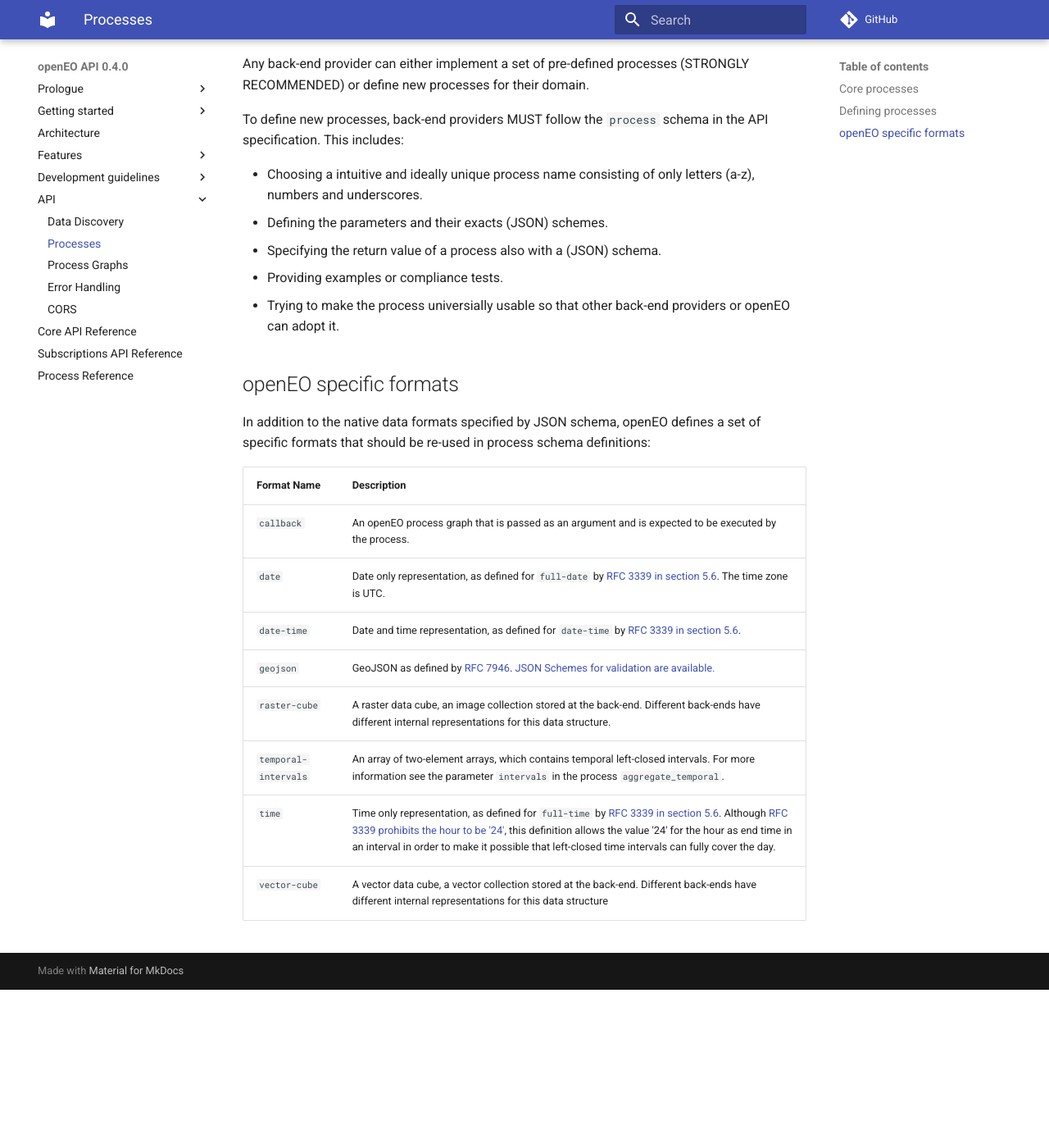
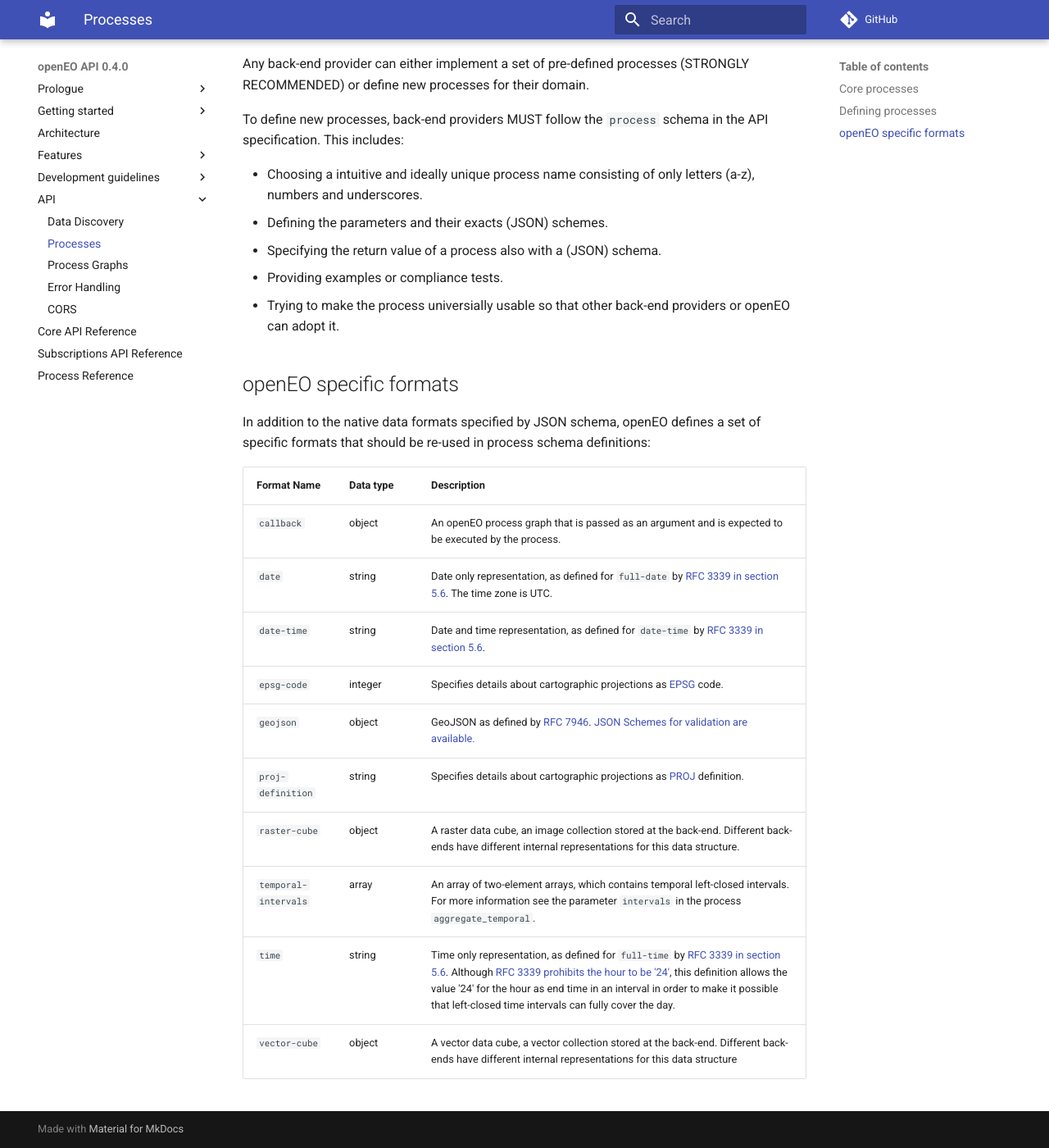
Before and after one commit to Open-EO/openeo-api, an MkDocs documentation site: the page built from docs/processes.md, in a window 1280 px wide and 1400 px high, scrolled down 517 px. Shown: the whole window at 82% size. Built offline with MkDocs 1.6.1 and Material for MkDocs 9.7.7, drawn with Linux system fonts in a browser that asks for light colours; comment, search, counter and statistics services are not loaded; before the commit the page ends 1724 px from its top, so only the background shows below that.

Commit message:
Improved referencing projections/crs

```diff
--- a/docs/processes.md
+++ b/docs/processes.md
@@ -24,13 +24,15 @@ To define new processes, back-end providers MUST follow the `process` schema in
 
 In addition to the native data formats specified by JSON schema, openEO defines a set of specific formats that should be re-used in process schema definitions:
 
-| Format Name   | Description |
-| ------------- | ----------- |
-| `callback`    | An openEO process graph that is passed as an argument and is expected to be executed by the process. |
-| `date`        | Date only representation, as defined for `full-date` by [RFC 3339 in section 5.6](https://tools.ietf.org/html/rfc3339#section-5.6). The time zone is UTC. |
-| `date-time`   | Date and time representation, as defined for `date-time` by [RFC 3339 in section 5.6](https://tools.ietf.org/html/rfc3339#section-5.6). |
-| `geojson`     | GeoJSON as defined by [RFC 7946](https://tools.ietf.org/html/rfc7946). [JSON Schemes for validation are available.](https://github.com/geojson/schema) |
-| `raster-cube` | A raster data cube, an image collection stored at the back-end. Different back-ends have different internal representations for this data structure. |
-| `temporal-intervals` | An array of two-element arrays, which contains temporal left-closed intervals. For more information see the parameter `intervals` in the process `aggregate_temporal`. |
-| `time`        | Time only representation, as defined for `full-time` by [RFC 3339 in section 5.6](https://tools.ietf.org/html/rfc3339#section-5.6). Although [RFC 3339 prohibits the hour to be '24'](https://tools.ietf.org/html/rfc3339#section-5.7), this definition allows the value '24' for the hour as end time in an interval in order to make it possible that left-closed time intervals can fully cover the day. |
-| `vector-cube` | A vector data cube, a vector collection stored at the back-end. Different back-ends have different internal representations for this data structure |
+| Format Name          | Data type | Description |
+| -------------------- | --------- | ----------- |
+| `callback`           | object    | An openEO process graph that is passed as an argument and is expected to be executed by the process. |
+| `date`               | string    | Date only representation, as defined for `full-date` by [RFC 3339 in section 5.6](https://tools.ietf.org/html/rfc3339#section-5.6). The time zone is UTC. |
+| `date-time`          | string    | Date and time representation, as defined for `date-time` by [RFC 3339 in section 5.6](https://tools.ietf.org/html/rfc3339#section-5.6). |
+| `epsg-code`          | integer   | Specifies details about cartographic projections as [EPSG](http://www.epsg.org) code. |
+| `geojson`            | object    | GeoJSON as defined by [RFC 7946](https://tools.ietf.org/html/rfc7946). [JSON Schemes for validation are available.](https://github.com/geojson/schema) |
+| `proj-definition`    | string    | Specifies details about cartographic projections as [PROJ](https://proj4.org) definition. |
+| `raster-cube`        | object    | A raster data cube, an image collection stored at the back-end. Different back-ends have different internal representations for this data structure. |
+| `temporal-intervals` | array     | An array of two-element arrays, which contains temporal left-closed intervals. For more information see the parameter `intervals` in the process `aggregate_temporal`. |
+| `time`               | string    | Time only representation, as defined for `full-time` by [RFC 3339 in section 5.6](https://tools.ietf.org/html/rfc3339#section-5.6). Although [RFC 3339 prohibits the hour to be '24'](https://tools.ietf.org/html/rfc3339#section-5.7), this definition allows the value '24' for the hour as end time in an interval in order to make it possible that left-closed time intervals can fully cover the day. |
+| `vector-cube`        | object    | A vector data cube, a vector collection stored at the back-end. Different back-ends have different internal representations for this data structure |
```
Also changed, not shown: subscriptions.json (+17 -4 lines), openapi.json.
